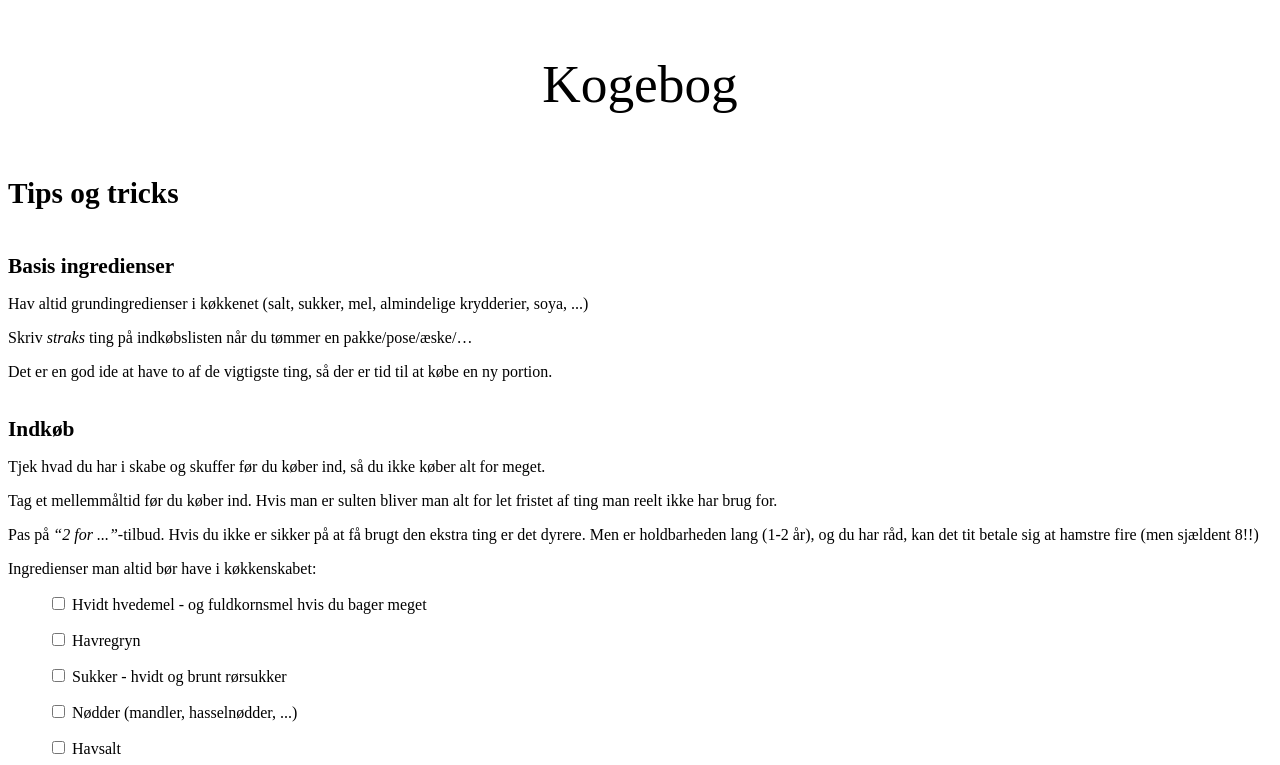
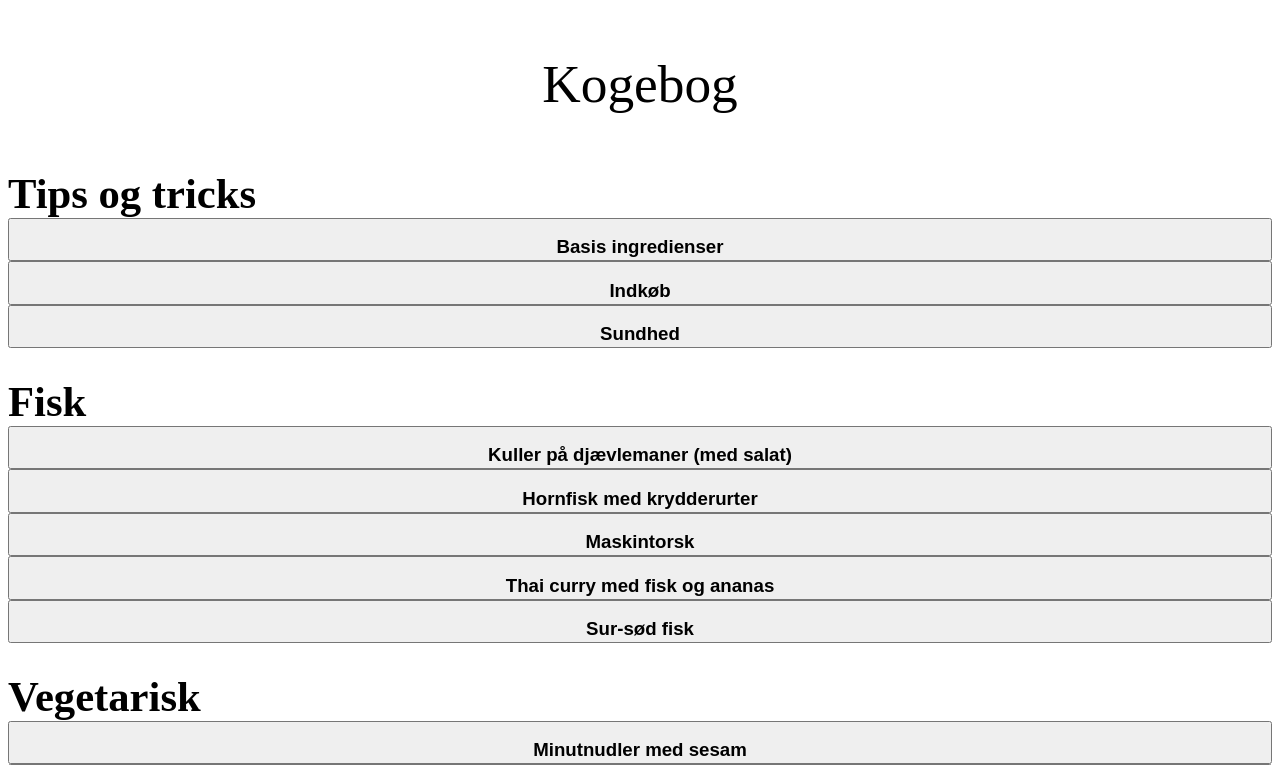
Before and after one commit to HappyDustbunny/kogebog, a plain HTML site: page kogebog.html in a window 1280 px wide. Shown: the top 765 px of the page. Drawn offline with nearby package versions, Linux system fonts and the light colour scheme.

Commit message:
Basic accordion works

```diff
--- a/kogebog.html
+++ b/kogebog.html
@@ -6,43 +6,38 @@
 		<style type="text/css">
     body { font-size: 12pt }
     h1 {font-size: 32pt; margin-bottom: 0px; font-style: normal;}
-    h2 {font-size: 22pt; margin-bottom: 0px; font-style: normal;}
-    h5 {font-size: 16pt; margin-bottom: 0px; font-style: normal;}
+    h2 {font-size: 14pt; margin-bottom: 0px; font-style: normal;}
+    h5 {font-size: 14pt; margin-bottom: 0px; font-style: normal;}
     li, u, p {font-size: 12pt; font-style: normal;}
     q {font-style: italic;}
 		button {width: 100%;}
 		.ingredienser {background-color: antiquewhite;}
 		.howto {background-color: peachpuff;}
 		</style>
+		<script type="text/javascript" src="jquery-3.5.1.js"></script>
+		<script type="text/javascript" src="main.js"></script>
 	</head>
 	<body lang="da-DK">
 		<p align="center" style="font-size: 40pt">Kogebog</p>
 
-		<h2 style="line-height: 170%; page-break-before: always">
-
-		Tips og tricks</h2>
-
-		<h5>Basis ingredienser</h5>
-
-		<p>Hav altid grundingredienser i k&oslash;kkenet (salt, sukker, mel,
-		almindelige krydderier, soya, ...)</p>
+<div class="oversigt">
+
+		<h1>Tips og tricks</h1>
+
+		<div class="opskrifter">
+
+		<button class="recipe">
+			<h2>Basis ingredienser</h2>
+		</button>
+
+	<div class="ingredienser">
+		<p>Hav altid grundingredienser i k&oslash;kkenet (Vejledende t	jekliste nedenfor)</p>
 		<p>Skriv <em>straks</em> ting
 		p&aring; indk&oslash;bslisten n&aring;r du t&oslash;mmer en
 		pakke/pose/&aelig;ske/&hellip;</p>
 		<p>Det er en god ide at have to af de
 		vigtigste ting, s&aring; der er tid til at k&oslash;be en ny portion.</p>
 
-		<h5>Indk&oslash;b</h5>
-
-		<p>Tjek hvad du har i skabe og skuffer f&oslash;r du k&oslash;ber
-		ind, s&aring; du ikke k&oslash;ber alt for meget.</p>
-		<p>Tag et mellemm&aring;ltid f&oslash;r du k&oslash;ber ind. Hvis man
-    er sulten bliver man alt for let fristet af ting man reelt ikke har
-    brug for.</p>
-    <p>Pas p&aring; <q>2 for ...</q>-tilbud. Hvis du ikke er
-    	sikker p&aring; at f&aring; brugt den ekstra ting er det dyrere. Men
-    	er holdbarheden lang (1-2 &aring;r), og du har r&aring;d, kan det tit
-    	betale sig at hamstre fire (men sj&aelig;ldent 8!!)</p>
 		<p>Ingredienser man altid b&oslash;r have i k&oslash;kkenskabet:</p>
 		<ul>
 			<p><input type="checkbox">&nbsp;Hvidt hvedemel - og fuldkornsmel hvis du bager meget</p>
@@ -81,6 +76,22 @@
 				<p><input type="checkbox">&nbsp;Vaniljestang</p>
 			</ul>
 		</ul>
+	</div>
+
+		<button class="recipe">
+			<h2>Indk&oslash;b</h2>
+		</button>
+
+		<div class="ingredienser">
+			<p>Tjek hvad du har i skabe og skuffer f&oslash;r du k&oslash;ber
+			ind, s&aring; du ikke k&oslash;ber alt for meget.</p>
+			<p>Tag et mellemm&aring;ltid f&oslash;r du k&oslash;ber ind. Hvis man
+	    er sulten bliver man alt for let fristet af ting man reelt ikke har
+	    brug for.</p>
+	    <p>Pas p&aring; <q>2 for ...</q>-tilbud. Hvis du ikke er
+	    	sikker p&aring; at f&aring; brugt den ekstra ting er det dyrere. Men
+	    	er holdbarheden lang (1-2 &aring;r), og du har r&aring;d, kan det tit
+	    	betale sig at hamstre fire (men sj&aelig;ldent 8!!)</p>
 			<p>Det kan v&aelig;re sv&aelig;rt at v&aelig;lge mellem forskellige
 			varer. Forskning tyder p&aring; at vi er gladere hvis vi kan v&aelig;lge
 			mellem 2-4 ting end hvis der ikke er valg eller for mange valg.
@@ -101,9 +112,13 @@
 			der sj&aelig;ldent er den n&aelig;vnte ingrediens i.</p>
 			<p>Energiindhold er som regel pr 100 g, men pakninger sj&aelig;ldent
 			er pr&aelig;cis 100 g. Husk at gange op/ned.</p>
-
-		<h5>Sundhed</h5>
-
+		</div>
+
+		<button class="recipe">
+			<h2>Sundhed</h2>
+		</button>
+
+		<div class="ingredienser">
 			<p>K&oslash;l altid rester hurtigt ned og s&aelig;t dem i k&oslash;leskab.
 			I praksis betyder det: Lad dem st&aring; p&aring; k&oslash;kkenbordet
 			en time og s&aelig;t dem i k&oslash;leskabet lunkne. Det kan v&aelig;re
@@ -121,15 +136,20 @@
 			v&aelig;re hysterisk. Basmati ris har vist nok det laveste indhold af
 			arsen &ndash; og s&aring; smager de bedst!
 			</p>
+		</div>
+
+
 
 			<h1>Fisk</h1>
 
+			<!-- <div class="opskrifter"> -->
+
 				<button class="recipe">
 		     <h2>Kuller p&aring; dj&aelig;vlemaner (med salat)</h2>
+		    </button>
+
+		  	<div class="ingredienser">
 					<p>(4 personer) (Start 1,5 timer f&oslash;r)</p>
-    </button>
-
-  	<div class="ingredienser">
 		  		<u>Ingredienser:</u>
 
 		  		<p><input type="checkbox"> &nbsp; 500-750 g kuller filet</p>
@@ -217,10 +237,10 @@
 
 	    <button class="recipe">
 	     <h2>Hornfisk med krydderurter</h2>
+	    </button>
+
+	  	<div class="ingredienser">
 				<p>(4 personer) (Start 1 time f&oslash;r)</p>
-    </button>
-
-  	<div class="ingredienser">
 	  		<u>Ingredienser:</u>
 
 	  		<p><input type="checkbox"> &nbsp; 2-3 rensede hornfisk (juni-august)</p>
@@ -287,14 +307,17 @@
 
 				<p align="right">(Slut)</p>
 
-		</div>
+			</div>		<!-- class recipe -->
+
+		<!-- </div>		<!-- class opskrifter -->
+
 
     <button class="recipe">
      <h2>Maskintorsk</h2>
+    </button>
+
+  	<div class="ingredienser">
 			<p>(4 personer) (Start 1 time f&oslash;r)</p>
-    </button>
-
-  	<div class="ingredienser">
   		<u>Ingredienser:</u>
 
   		<p><input type="checkbox"> &nbsp; 500-750 g kuller filet (Se tip	nederst)</p>
@@ -349,10 +372,10 @@
 
     <button class="recipe">
      <h2>Thai curry med fisk og ananas</h2>
+    </button>
+
+  	<div class="ingredienser">
 			<p>(4 personer) (Start 45 minutter f&oslash;r)</p>
-    </button>
-
-  	<div class="ingredienser">
   		<u>Ingredienser:</u>
 
   		<p><input type="checkbox"> &nbsp; 500 g fisk</p>
@@ -369,7 +392,7 @@
   		<p><input type="checkbox"> &nbsp; 6 kaffir limes leaves</p>
   	</div>
 
-		<div class="howto"><div class="howto"><u>Fremgangsm&aring;de:</u>
+		<div class="howto"><u>Fremgangsm&aring;de:</u>
 
     <p><input type="checkbox"> &nbsp;S&aelig;t
     ris over (Kog 3 &frac34;
@@ -430,14 +453,14 @@
 
 		<p align="right">(Slut)</p>
 
-		</div></div>
+		</div>
 
     <button class="recipe">
      <h2>Sur-s&oslash;d fisk</h2>
+    </button>
+
+  	<div class="ingredienser">
 			<p>(4 personer) (Start 1 time f&oslash;r)</p>
-    </button>
-
-  	<div class="ingredienser">
   		<u>Ingredienser:</u>
 
   		<p><input type="checkbox"> &nbsp; 4 fj&aelig;sing eller knurhaner
@@ -544,10 +567,10 @@
 
     <button class="recipe">
      <h2>Minutnudler med sesam</h2>
+    </button>
+
+  	<div class="ingredienser">
 			<p>(3 personer) (Start 30 minutter f&oslash;r)</p>
-    </button>
-
-  	<div class="ingredienser">
   		<u>Ingredienser:</u>
 
   		<p><input type="checkbox"> &nbsp; 250 g minutnudler</p>
@@ -609,11 +632,10 @@
 
     <button class="recipe">
      <h2>Auberginepizza</h2>
-		<p>(4 personer) (Start
-		1,5 timer f&oslash;r)</p>
-    </button>
-
-  	<div class="ingredienser">
+    </button>
+
+  	<div class="ingredienser">
+			<p>(4 personer) (Start 1,5 timer f&oslash;r)</p>
   		<u>Ingredienser:</u>
 
   		<p><input type="checkbox"> &nbsp; 2 dl vand</p>
@@ -732,10 +754,10 @@
 
     <button class="recipe">
      <h2>Hummus</h2>
+    </button>
+
+  	<div class="ingredienser">
 			<p>(4 personer) (Start 30 minutter(/24 timer f&oslash;r))</p>
-    </button>
-
-  	<div class="ingredienser">
   		<u>Ingredienser:</u>
 
   		<p><input type="checkbox"> &nbsp; 500 gkik&aelig;rter (evt 1 d&aring;se)</p>
@@ -807,10 +829,10 @@
 
     <button class="recipe">
      <h2>L&oslash;gt&aelig;rte</h2>
+    </button>
+
+		<div class="ingredienser">
 			<p>(4 personer)    (Start 2 timer f&oslash;r)</p>
-    </button>
-
-		<div class="ingredienser">
 			<u>Ingredienser:</u>
 		 <p><input type="checkbox"> &nbsp; 250 g mel</p>
 		 <p><input type="checkbox"> &nbsp; &frac12; tsk salt</p>
@@ -826,7 +848,6 @@
 		 <p><input type="checkbox"> &nbsp; salt, peber</p>
 		</div>
 
-    <br>
     <div class="howto"><u>Fremgangsm&aring;de:</u>
     <p><input type="checkbox"> &nbsp;Start med
     m&oslash;rdejen: Kom 250 g mel og &frac12; tsk salt i en
@@ -914,10 +935,10 @@
 
     <button class="recipe">
      <h2>Kofta</h2>
+    </button>
+
+  	<div class="ingredienser">
 			<p>(4 personer) (Start 2 timer f&oslash;r)</p>
-    </button>
-
-  	<div class="ingredienser">
   		<u>Ingredienser:</u>
 
   		<p><input type="checkbox"> &nbsp; 3 spsk olie</p>
@@ -1023,10 +1044,10 @@
 
     <button class="recipe">
      <h2>Blomk&aring;lsfad</h2>
+    </button>
+
+  	<div class="ingredienser">
 			<p>(4 personer) (Start 1 time f&oslash;r)</p>
-    </button>
-
-  	<div class="ingredienser">
   		<u>Ingredienser:</u>
 
   		<p><input type="checkbox"> &nbsp; 1 blomk&aring;l</p>
@@ -1069,10 +1090,10 @@
 
     <button class="recipe">
      <h2>Kartoffelsalat med b&oslash;nner og rejer</h2>
+    </button>
+
+  	<div class="ingredienser">
 			<p>(4 personer) (Start 1 time f&oslash;r)</p>
-    </button>
-
-  	<div class="ingredienser">
   		<u>Ingredienser:</u>
 
   		<p><input type="checkbox"> &nbsp; &frac34;-1 kg (kogte) kartofler</p>
@@ -1166,10 +1187,10 @@
 
     <button class="recipe">
      <h2>Tarteletter med kylling og asparges</h2>
+    </button>
+
+  	<div class="ingredienser">
 			<p>(4 personer) (Start 1 time f&oslash;r)</p>
-    </button>
-
-  	<div class="ingredienser">
   		<u>Ingredienser:</u>
 
   		<p><input type="checkbox"> &nbsp; 1-2 pakker f&aelig;rdige
@@ -1233,10 +1254,10 @@
 
     <button class="recipe">
      <h2>Bao med kylling</h2>
+    </button>
+
+  	<div class="ingredienser">
 			<p>(4 personer &ndash;		2 Bao til hver) (Start 2 timer f&oslash;r)</p>
-    </button>
-
-  	<div class="ingredienser">
   		<u>Ingredienser:</u>
   		<br/>
 
@@ -1383,10 +1404,10 @@
 
     <button class="recipe">
      <h2>Kylling med rosmarin og honning</h2>
+    </button>
+
+  	<div class="ingredienser">
 			<p>(3 &ndash; 4 personer) (Start 2 timer f&oslash;r)</p>
-    </button>
-
-  	<div class="ingredienser">
   		<u>Ingredienser:</u>
 
   		<p><input type="checkbox"> &nbsp; 1 kylling</p>
@@ -1459,10 +1480,10 @@
 
     <button class="recipe">
      <h2>Caribisk kylling</h2>
+    </button>
+
+  	<div class="ingredienser">
 			<p>(4-6 personer)	(Start 3 timer f&oslash;r)</p>
-    </button>
-
-  	<div class="ingredienser">
     		<u>Ingredienser:</u>
 
     		<p><input type="checkbox"> &nbsp; 1 kylling</p>
@@ -1609,10 +1630,10 @@
 
     <button class="recipe">
      <h2>Oksek&oslash;d i fad med kartoffelmos</h2>
+    </button>
+
+    	<div class="ingredienser">
 				<p>(4 personer) (Start 1&frac12; time f&oslash;r)</p>
-    </button>
-
-    	<div class="ingredienser">
     		<u>Ingredienser:</u>
 
     		<p><input type="checkbox"> &nbsp; 50 g sm&oslash;r</p>
@@ -1722,10 +1743,10 @@
 
     <button class="recipe">
      <h2>Oksek&oslash;d i fad med majs og hytteost</h2>
+    </button>
+
+  	<div class="ingredienser">
 			<p>(4 personer) (Start 1&frac12; time f&oslash;r)</p>
-    </button>
-
-  	<div class="ingredienser">
   		<u>Ingredienser:</u>
 
   		<p><input type="checkbox"> &nbsp; 500 g majs</p>
@@ -1799,10 +1820,10 @@
 
     <button class="recipe">
      <h2>Grove Horn</h2>
+    </button>
+
+  	<div class="ingredienser">
 			<p>(16 horn/boller)		(Start 1-2 timer f&oslash;r)</p>
-    </button>
-
-  	<div class="ingredienser">
   		<u>Ingredienser:</u>
 
   		<p><input type="checkbox"> &nbsp; 50 g g&aelig;r</p>
@@ -1858,10 +1879,10 @@
 
     <button class="recipe">
      <h2>Davreboller</h2>
+    </button>
+
+		<div class="ingredienser">
 			<p>(16 store boller)		(Start 1-2 timer f&oslash;r)</p>
-    </button>
-
-		<div class="ingredienser">
 			<u>Ingredienser:</u>
 
 			<p><input type="checkbox"> &nbsp; 100 g g&aelig;r (evt. 50 g g&aelig;r og dobbelt h&aelig;vetid)</p>
@@ -1936,11 +1957,11 @@
 
     <button class="recipe">
      <h2>Grydebr&oslash;d</h2>
+    </button>
+
+		<div class="ingredienser">
 			<p>(1 br&oslash;d)		(Start 7-14 timer f&oslash;r.
 				Typisk lidt f&oslash;r du g&aring;r i seng)</p>
-    </button>
-
-		<div class="ingredienser">
 			<u>Ingredienser:</u>
 			<p><input type="checkbox"> &nbsp; 5 dL vand</p>
 			<p><input type="checkbox"> &nbsp; 5 g g&aelig;r (som en stor &aelig;rt
@@ -2034,10 +2055,10 @@
 
     <button class="recipe">
      <h2>R&oslash;dbedebrud</h2>
+    </button>
+
+		<div class="ingredienser">
 			<p>(12-16 stk) (Start 2 timer f&oslash;r)</p>
-    </button>
-
-		<div class="ingredienser">
 			<u>Ingredienser:</u>
 			<p><input type="checkbox"> &nbsp; 50 g g&aelig;r</p>
 			<p><input type="checkbox"> &nbsp; 5 dL vand</p>
@@ -2125,10 +2146,10 @@
 
     <button class="recipe">
      <h2>Valn&oslash;ddeboller</h2>
+    </button>
+
+  	<div class="ingredienser">
 			<p>(16-24 stk eller 2 br&oslash;d) (Start 3 timer f&oslash;r)</p>
-    </button>
-
-  	<div class="ingredienser">
   		<u>Ingredienser:</u>
   		<p><input type="checkbox"> &nbsp; 50 g g&aelig;r</p>
   		<p><input type="checkbox"> &nbsp; 2 flasker
@@ -2190,10 +2211,10 @@
 
     <button class="recipe">
      <h2>Bagels</h2>
+    </button>
+
+  	<div class="ingredienser">
 			<p>(24 stk) (Start 3 timer f&oslash;r)</p>
-    </button>
-
-  	<div class="ingredienser">
   		<u>Ingredienser:</u>
   		<p><input type="checkbox"> &nbsp; 50 g g&aelig;r</p>
   		<p><input type="checkbox"> &nbsp; 2 dL m&aelig;lk</p>
@@ -2275,10 +2296,10 @@
 
     <button class="recipe">
      <h2>Skoldet grahamsbr&oslash;d</h2>
+    </button>
+
+  	<div class="ingredienser">
 			<p>(1 stk) (Start 3 timer f&oslash;r)</p>
-    </button>
-
-  	<div class="ingredienser">
   		<u>Ingredienser:</u>
   		<p><input type="checkbox"> &nbsp; 100 g kn&aelig;kket	hvede</p>
   		<p><input type="checkbox"> &nbsp; 300 g	grahamsmel</p>
@@ -2322,10 +2343,10 @@
 
     <button class="recipe">
      <h2>Timiankringler</h2>
+    </button>
+
+  	<div class="ingredienser">
 			<p>(4 personer) (Start 1&frac12; time f&oslash;r)</p>
-    </button>
-
-  	<div class="ingredienser">
   		<u>Ingredienser:</u>
 
   		<p>50 g g&aelig;r</p>
@@ -2380,10 +2401,10 @@
 
     <button class="recipe">
      <h2>Gr&aelig;sk br&oslash;d</h2>
+    </button>
+
+  	<div class="ingredienser">
 			<p>(4 personer) (Start 2 timer f&oslash;r)</p>
-    </button>
-
-  	<div class="ingredienser">
   		<u>Ingredienser:</u>
 
   		<p><input type="checkbox"> &nbsp; 0,6 L k&aelig;rnem&aelig;lk</p>
@@ -2430,10 +2451,10 @@
 
     <button class="recipe">
      <h2>&AElig;blet&aelig;rte</h2>
+    </button>
+
+  	<div class="ingredienser">
 			<p>(4 personer) (Start 1 time f&oslash;r)</p>
-    </button>
-
-  	<div class="ingredienser">
   		<u>Ingredienser:</u>
 
   		<p><input type="checkbox"> &nbsp; 125 g sm&oslash;r</p>
@@ -2506,10 +2527,10 @@
 
     <button class="recipe">
      <h2>Hasselbach-kartofler</h2>
+    </button>
+
+  	<div class="ingredienser">
 			<p>(3 - 4 personer)		(Start 1&frac12; time f&oslash;r)</p>
-    </button>
-
-  	<div class="ingredienser">
   		<u>Ingredienser:</u>
 
   		<p><input type="checkbox"> &nbsp; 1 kg	kartofler</p>
@@ -2562,10 +2583,10 @@
 
     <button class="recipe">
      <h2>		Bagte kartofler</h2>
+    </button>
+
+  	<div class="ingredienser">
 			<p>(4 personer) (Start lidt over 1&frac12; time f&oslash;r)</p>
-    </button>
-
-  	<div class="ingredienser">
   		<u>Ingredienser:</u>
 
   		<p><input type="checkbox"> &nbsp;1 stor	bagekartoffel pr. person</p>
@@ -2609,10 +2630,10 @@
 
 		<button class="recipe">
 		 <h2>Gr&oslash;n salat</h2>
+		</button>
+
+		<div class="ingredienser">
 			<p>(4 personer) (Start lidt over &frac12; time f&oslash;r)</p>
-		</button>
-
-		<div class="ingredienser">
 			<u>Ingredienser:</u>
 
 			<p><input type="checkbox"> &nbsp;1-2 salatblade pr. person</p>
@@ -2649,11 +2670,11 @@
 
 		<button class="recipe">
      <h2>Hjemmelavet is</h2>
+    </button>
+
+  	<div class="ingredienser">
 			<p>(4 personer) (Start 5-6 timer f&oslash;r, 1 time f&oslash;r
 				hvis der bruges is-maskine)</p>
-    </button>
-
-  	<div class="ingredienser">
   		<u>Ingredienser:</u>
 
   		<p><input type="checkbox"> &nbsp; 4 sterile &aelig;gblommer</p>
@@ -2686,6 +2707,11 @@
 			<p>Server med is-vafler eller chokoladeruller.</p>
 			<p align="right">(Slut)</p>
 		</div>
-
+		<br>
+		<br>
+		<br>
+
+			</div>		<!-- class opskrifter -->
+		</div>		<!-- class oversigt -->
 	</body>
 </html>
```
Also changed, not shown: main.js (added, +10 -0 lines). Lines whose indentation alone changed are shown as unchanged.
